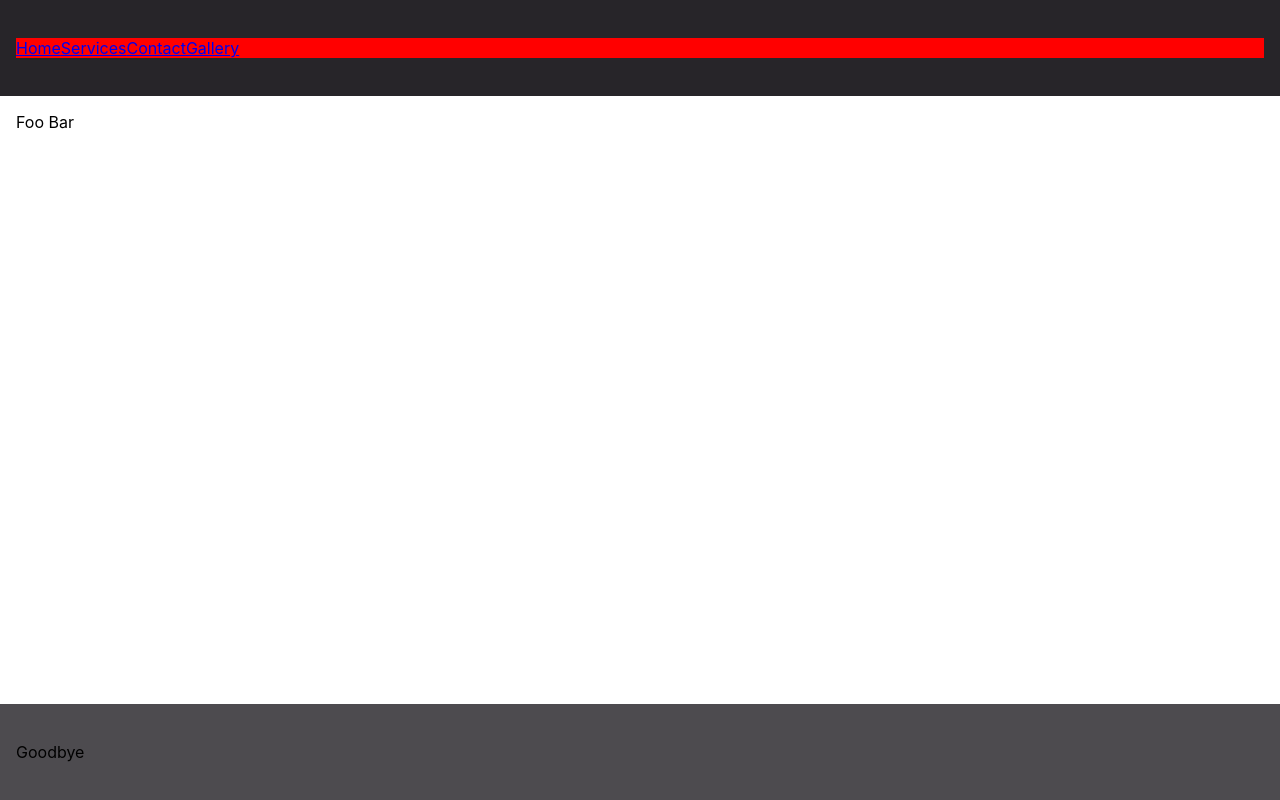
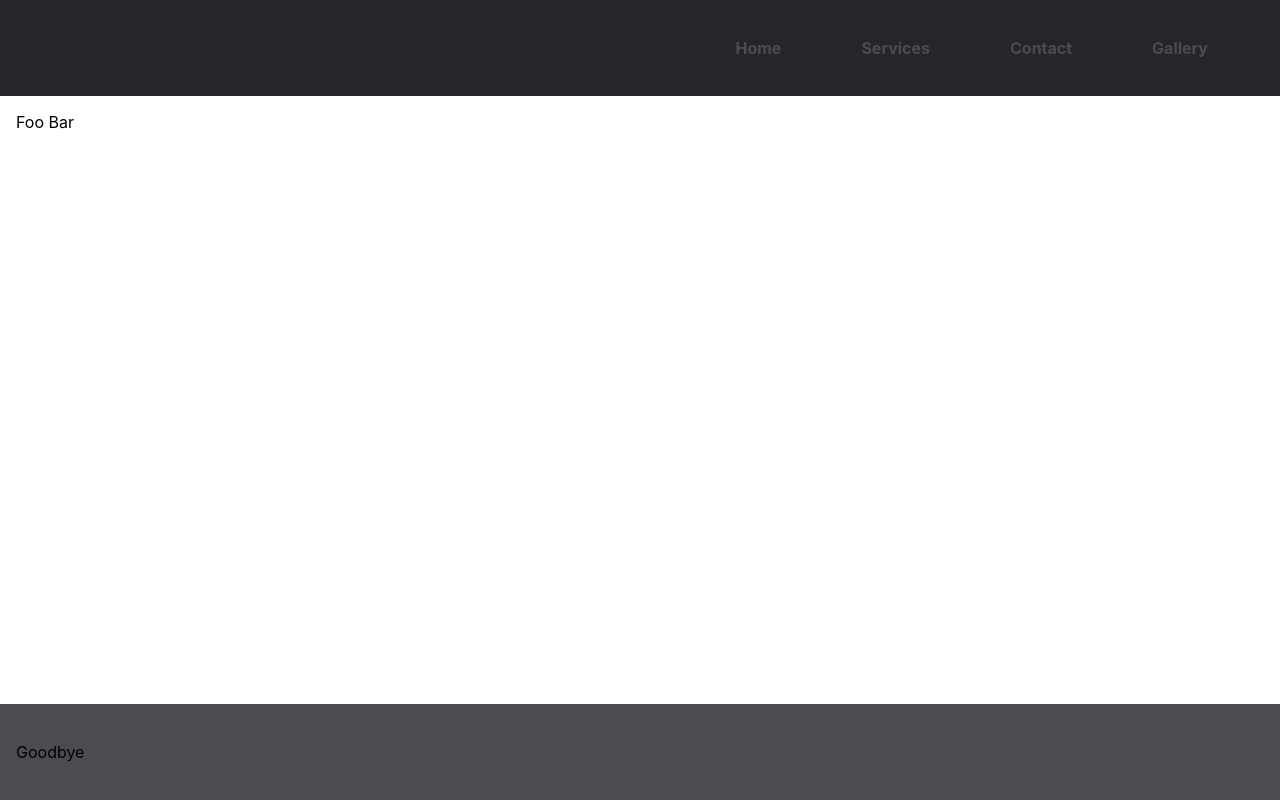
Before and after one commit to asholiver/mrg-construction, a React (Create React App) app: page / in a window 1280 px wide. Built offline with nearby package versions, Linux system fonts and the light colour scheme.

Commit message:
basic menu styling

```diff
--- a/src/components/Menu/Menu.css
+++ b/src/components/Menu/Menu.css
@@ -1,12 +1,12 @@
 .c-menu-container {
-    background-color: red;
+    bottom: 0;
+    height: 100%;
+    padding-top: var(--g-header-height);
+    position: fixed;
+    right: calc(var(--g-sidebar-width) * -1);
+    top: 0;
+    transition: transform 300ms ease-in-out;
     width: var(--g-sidebar-width);
-    height: 100%;
-    position: fixed;
-    top: 0;
-    right: calc(var(--g-sidebar-width) * -1);
-    bottom: 0;
-    transition: transform 300ms ease-in-out;
     z-index: 1;
 }
 
@@ -23,19 +23,52 @@
 
 }
 
-.c-menu-item-link {
+.c-menu-item__link {
+    border-bottom: 3px solid transparent;
+    color: var(--g-color-primary);
+    font-weight: bold;
+    text-decoration: none;
+}
 
-}
 
 @media only screen and (min-width: 42em) {
     .c-menu-container {
         width: 100%;
         height: auto;
+        padding-top: 0;
         position: static;
     }
 
     .c-menu {
         display: flex;
+        align-items: center;
+        justify-content: flex-end;
+        padding: 0 var(--g-spacing);
+    }
+
+    .c-menu-item {
+        padding: 0 var(--g-spacing-large);
+    }
+
+
+    .c-menu-item__link {
+        border-bottom: 3px solid transparent;
+        color: var(--g-color-primary);
+        font-weight: bold;
+        padding-bottom: var(--g-spacing-x-small);
+        text-decoration: none;
+    }
+
+    .c-menu-item__link:hover,
+    .c-menu-item__link:focus {
+        border-bottom: 3px solid red;
     }
 
 }
+
+@media only screen and (min-width: 48em) {
+    .c-menu-item {
+        padding: 0 var(--g-spacing-2x-large);
+    }
+
+}
```
